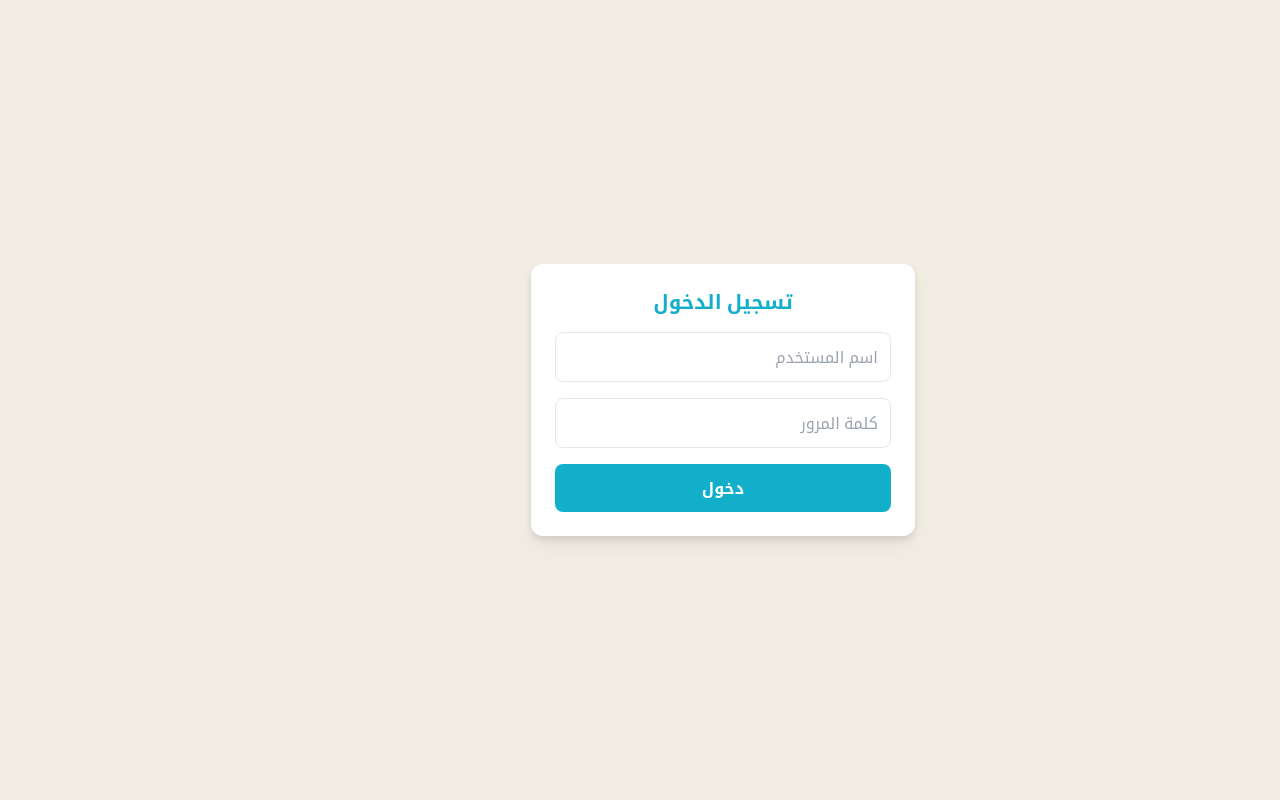
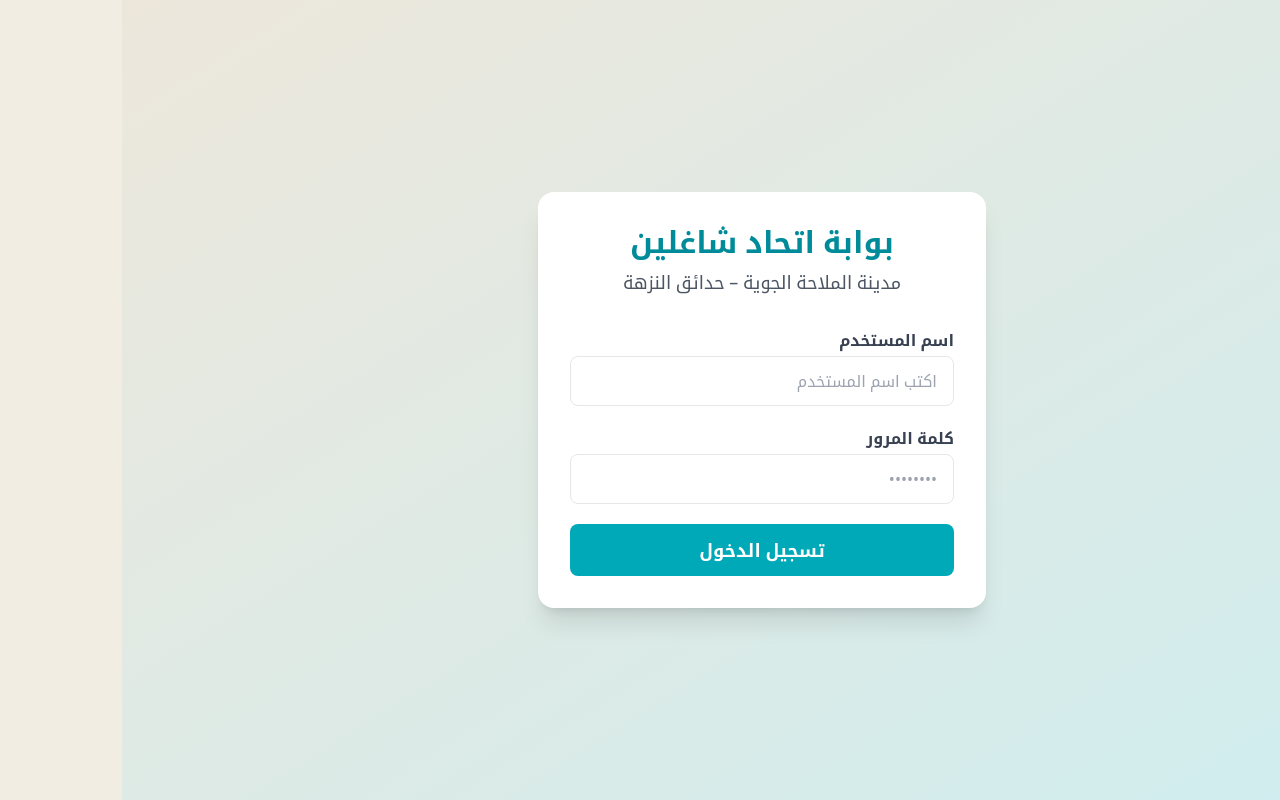
Before and after one commit to AhmedHassan0199/airnav-compound-frontend, a Next.js app: page / in a window 1280 px wide. Built offline with nearby package versions, Linux system fonts and the light colour scheme; no server answers.

Commit message:
Update Login Page

```diff
--- a/package.json
+++ b/package.json
@@ -9,6 +9,7 @@
     "lint": "eslint"
   },
   "dependencies": {
+    "axios": "^1.13.2",
     "next": "16.0.3",
     "react": "19.2.0",
     "react-dom": "19.2.0"
--- a/src/app/page.tsx
+++ b/src/app/page.tsx
@@ -1,8 +1,6 @@
-"use client";
-
-import { useState } from "react";
-import { useRouter } from "next/navigation";
-import { login } from "@/lib/api";
+import React, { useState } from "react";
+import axios from "axios";
+import { useRouter } from "next/router";
 
 export default function LoginPage() {
   const router = useRouter();
@@ -10,70 +8,86 @@ export default function LoginPage() {
   const [password, setPassword] = useState("");
   const [error, setError] = useState("");
 
-  async function handleSubmit(e: React.FormEvent) {
+  const handleLogin = async (e: any) => {
     e.preventDefault();
     setError("");
 
     try {
-      // Call backend API
-      const data = await login(username, password);
+      const res = await axios.post(
+        `${process.env.NEXT_PUBLIC_API_BASE}/auth/login`,
+        { username, password }
+      );
 
-      // Save token + user
-      localStorage.setItem("access_token", data.access_token);
-      localStorage.setItem("username", data.user.username);
-      localStorage.setItem("role", data.user.role);
+      localStorage.setItem("access_token", res.data.access_token);
+      localStorage.setItem("role", res.data.role);
 
-      // Redirect by role
-      if (data.user.role === "SUPERADMIN" || data.user.role === "ADMIN") {
-        router.push("/dashboard");
-      } else if (data.user.role === "TREASURER") {
-        router.push("/treasurer");
-      } else {
-        router.push("/resident");
+      if (res.data.role === "RESIDENT") router.push("/resident");
+      else if (res.data.role === "ADMIN") router.push("/admin");
+      else if (res.data.role === "TREASURER") router.push("/treasurer");
+      else if (res.data.role === "SUPERADMIN") router.push("/superadmin");
+    } catch (err: any) {
+      setError("بيانات الدخول غير صحيحة. تأكد من اسم المستخدم وكلمة السر.");
     }
-
-    } catch (err: any) {
-      setError(err.message || "Login failed");
-    }
-  }
+  };
 
   return (
-    <div dir="rtl" className="min-h-screen flex items-center justify-center bg-brand-beige p-4">
-      <form
-        onSubmit={handleSubmit}
-        className="bg-white drop-shadow-lg rounded-xl p-6 w-full max-w-sm space-y-4"
-      >
-        <h1 className="text-xl font-bold text-center text-brand-cyan">
-          تسجيل الدخول
+    <div className="min-h-screen flex items-center justify-center bg-gradient-to-br from-[#EDE7DB] to-[#CFEDEF] px-4" dir="rtl">
+      <div className="bg-white shadow-xl rounded-2xl p-8 w-full max-w-md animate-fadeIn">
+        {/* Title */}
+        <h1 className="text-3xl font-bold text-center mb-2 text-[#008B9A]">
+          بوابة اتحاد شاغلين
         </h1>
+        <h2 className="text-lg text-center text-gray-600 mb-8">
+          مدينة الملاحة الجوية – حدائق النزهة
+        </h2>
 
-        {error && (
-          <div className="text-red-600 text-sm text-center">{error}</div>
-        )}
-
+        {/* Form */}
+        <form onSubmit={handleLogin} className="space-y-5">
+          <div>
+            <label className="block mb-1 font-semibold text-gray-700">اسم المستخدم</label>
             <input
               type="text"
-          placeholder="اسم المستخدم"
-          className="w-full border p-3 rounded-lg text-right"
+              className="w-full px-4 py-3 border rounded-lg focus:outline-none focus:ring-2 focus:ring-[#00A9B7]"
               value={username}
               onChange={(e) => setUsername(e.target.value)}
+              placeholder="اكتب اسم المستخدم"
+              required
             />
+          </div>
 
+          <div>
+            <label className="block mb-1 font-semibold text-gray-700">كلمة المرور</label>
             <input
               type="password"
-          placeholder="كلمة المرور"
-          className="w-full border p-3 rounded-lg text-right"
+              className="w-full px-4 py-3 border rounded-lg focus:outline-none focus:ring-2 focus:ring-[#00A9B7]"
               value={password}
               onChange={(e) => setPassword(e.target.value)}
+              placeholder="••••••••"
+              required
             />
+          </div>
+
+          {error && <p className="text-red-600 text-sm text-center">{error}</p>}
 
           <button
             type="submit"
-          className="w-full bg-brand-cyan text-white py-3 rounded-lg font-semibold"
+            className="w-full bg-[#00A9B7] hover:bg-[#008B9A] text-white py-3 rounded-lg text-lg font-semibold transition-all duration-200"
           >
-          دخول
+            تسجيل الدخول
           </button>
         </form>
       </div>
+
+      {/* Animation */}
+      <style>{`
+        @keyframes fadeIn {
+          from { opacity: 0; transform: translateY(20px); }
+          to   { opacity: 1; transform: translateY(0); }
+        }
+        .animate-fadeIn {
+          animation: fadeIn 0.7s ease-out;
+        }
+      `}</style>
+    </div>
   );
 }
```
Also changed, not shown: 1 other file (tests, documents, lock files or other folders). Lines whose indentation alone changed are shown as unchanged.
